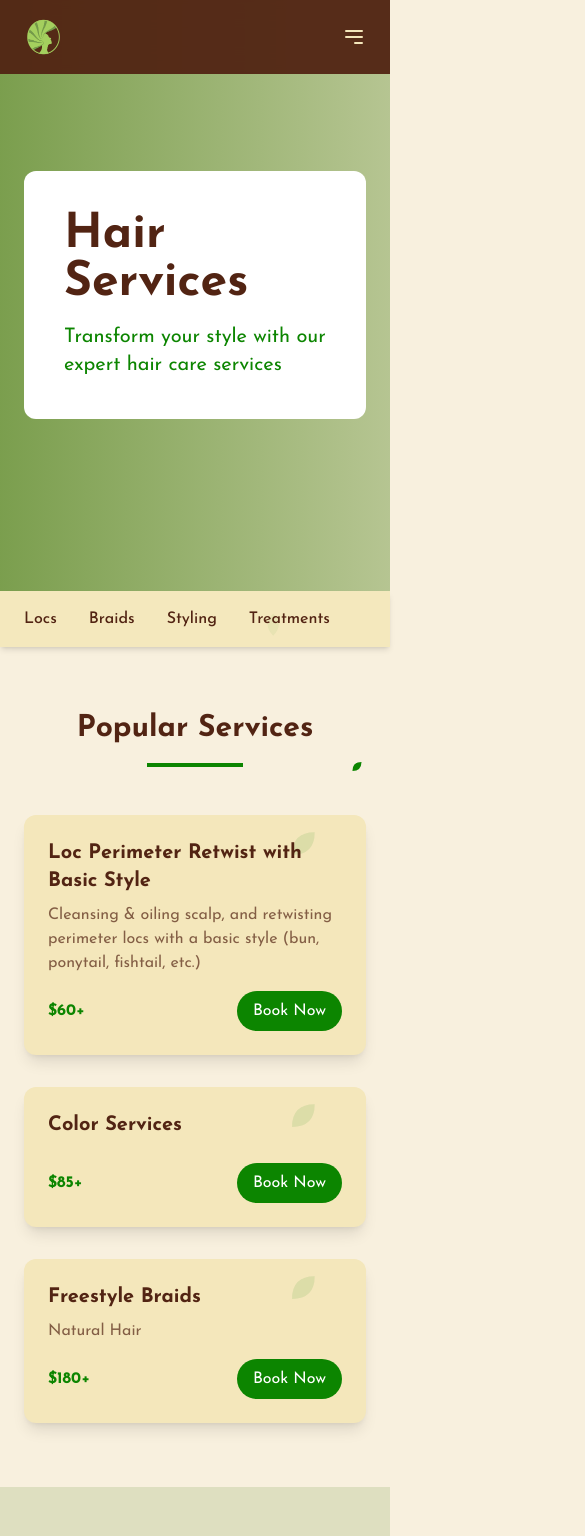
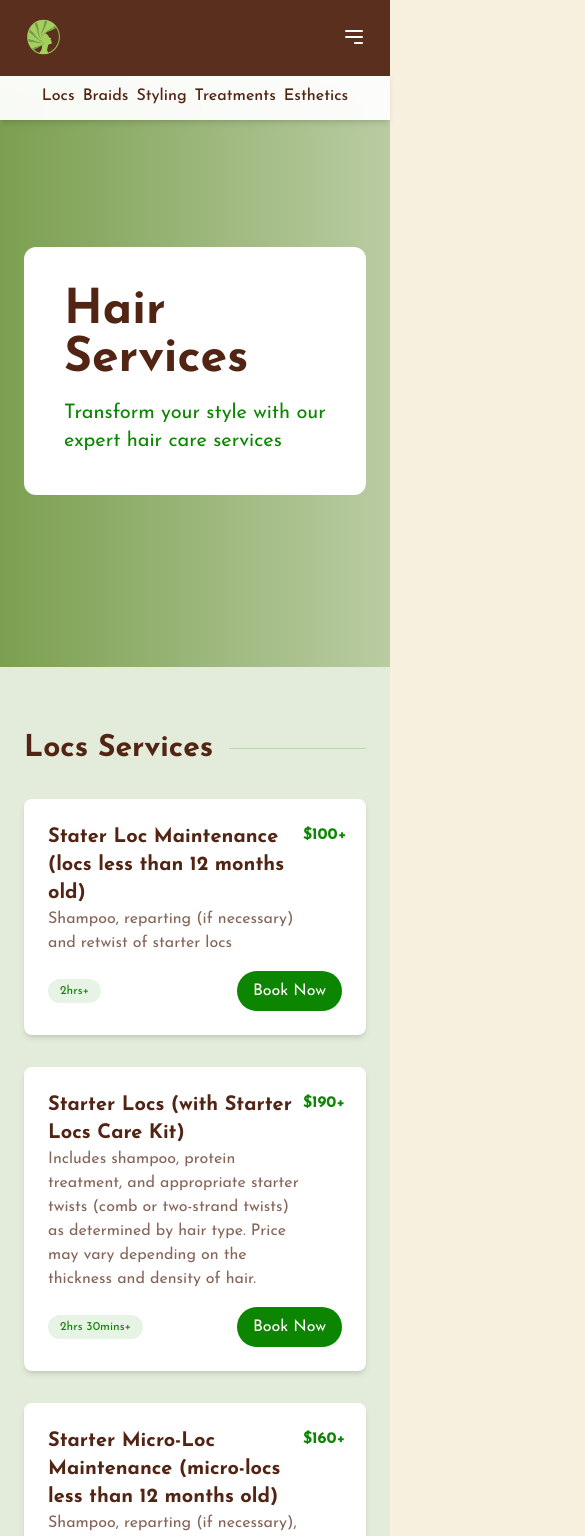
Before and after one commit to jdotglove/the-sweetest-lime-web, a Nuxt app: page /hair-services in a window 390 px wide. Shown: the top 1536 px of the page, 585 px wide, since content can reach past the window. Built offline with nearby package versions, Linux system fonts and the light colour scheme.

Commit message:
update theme color and update navigation setup

```diff
--- a/components/Navbar.vue
+++ b/components/Navbar.vue
@@ -19,8 +19,10 @@
         </li>
       </ul>
     </div>
+
   </nav>
-  <nav class="fixed w-full md:hidden top-0 z-50 backdrop-blur-md bg-primary/95 text-secondary">
+
+  <nav class="h-[9dvh] fixed w-full md:hidden top-0 z-50 backdrop-blur-md bg-primary/95 text-secondary">
     <div class="w-[100%] flex justify-between items-center px-6 py-4">
       <div>
         <img src="../assets/sweetest-lime-logo.png" class="w-[10dvw] h-[5dvh] sm:w-[6dvw] lg:w-[4dvw] lg:h-[5dvh]"
@@ -51,6 +53,7 @@
       </div>
     </div>
   </nav>
+  <div class="h-[9dvh] lg:hidden"></div>
 </template>
 
 <script lang="ts">
--- a/pages/about-us.vue
+++ b/pages/about-us.vue
@@ -177,9 +177,9 @@ useSeo({
         <div class="grid md:grid-cols-3 gap-8">
           <div v-for="(member, index) in teamMembers" :key="index" class="group">
             <div class="relative overflow-hidden rounded-xl mb-4">
-              <img v-if="!!member.imageSrc" :src="member.imageSrc" class="w-[30dvw] h-[45dvh]" />
-              <div v-else class="w-[30dvw] h-[45dvh] bg-secondary"></div>
-              <div class="absolute inset-0 bg-accent/80 text-white p-6 flex flex-col justify-end
+              <img v-if="!!member.imageSrc" :src="member.imageSrc" class="lg:w-[30dvw] lg:h-[45dvh]" />
+              <div v-else class="lg:w-[30dvw] lg:h-[45dvh] bg-secondary"></div>
+              <div class="hidden absolute inset-0 bg-accent/80 text-white p-6 lg:flex flex-col justify-end
                 translate-y-full group-hover:translate-y-0 transition-transform duration-300">
                 <h4 class="text-xl font-bold">{{ member.name }}</h4>
                 <p>{{ member.bio }}</p>
--- a/pages/hair-services.vue
+++ b/pages/hair-services.vue
@@ -14,6 +14,22 @@ useSeo({
 
 <template>
   <Navbar />
+  <!-- Quick Navigation with Leaf Accents -->
+  <nav
+    class="fixed w-full top-[4.5rem] lg:top-24 lg:right-0 lg:h-[20dvh] lg:w-[16dvw] lg:rounded-s-xl z-40 bg-secondary/95 backdrop-blur-md shadow-md">
+    <div class="flex lg:flex-col h-full justify-center mx-auto px-6 relative">
+      <ul class="flex lg:flex-col overflow-x-auto gap-2 py-3 text-primary font-medium relative">
+        <li class="" v-for="section in ['Locs', 'Braids', 'Styling', 'Treatments', 'Esthetics']" :key="section">
+          <a :href="`#${section.toLowerCase()}`"
+            class="lg:hover:text-accent transition-colors whitespace-nowrap relative group">
+            {{ section }}
+            <span
+              class="absolute -bottom-1 left-0 w-0 h-0.5 lg:bg-accent transition-all duration-300 group-hover:w-full"></span>
+          </a>
+        </li>
+      </ul>
+    </div>
+  </nav>
   <div class="min-h-screen bg-background">
     <!-- Hero Section -->
     <section class="relative h-[70vh] overflow-hidden">
@@ -26,65 +42,7 @@ useSeo({
       </div>
     </section>
 
-    <!-- Quick Navigation with Leaf Accents -->
-    <nav class="sticky top-0 z-40 bg-secondary/95 backdrop-blur-md shadow-md">
-      <div class="container mx-auto px-6 relative">
-        <div class="absolute right-0 top-0 w-32 h-full opacity-5">
-          <svg viewBox="0 0 100 100" class="h-full text-accent">
-            <path d="M20,40 Q0,60 20,80 Q40,60 20,40 Z" fill="currentColor" />
-          </svg>
-        </div>
-        <ul class="flex overflow-x-auto gap-8 py-4 text-primary font-medium relative">
-          <li v-for="section in ['Locs', 'Braids', 'Styling', 'Treatments']" :key="section">
-            <a :href="`#${section.toLowerCase()}`"
-              class="hover:text-accent transition-colors whitespace-nowrap relative group">
-              {{ section }}
-              <span
-                class="absolute -bottom-1 left-0 w-0 h-0.5 bg-accent transition-all duration-300 group-hover:w-full"></span>
-            </a>
-          </li>
-        </ul>
-      </div>
-    </nav>
 
-    <!-- Featured Services with Organic Design -->
-    <section class="py-16 px-6">
-      <div class="container mx-auto">
-        <h2 class="text-3xl font-bold text-primary mb-12 text-center relative">
-          Popular Services
-          <div class="relative">
-            <div class="w-24 h-1 bg-accent mx-auto mt-4"></div>
-            <svg class="absolute -right-4 -top-2 w-8 h-8 text-accent transform rotate-45" viewBox="0 0 100 100">
-              <path d="M20,40 Q0,60 20,80 Q40,60 20,40 Z" fill="currentColor" />
-            </svg>
-          </div>
-        </h2>
-
-        <div class="grid md:grid-cols-3 gap-8">
-          <div v-for="service in featuredServices" :key="service.id"
-            class="bg-secondary rounded-xl overflow-hidden shadow-lg hover:shadow-xl transition-all duration-300 relative group">
-            <div
-              class="absolute top-0 right-0 w-20 h-20 opacity-10 transform rotate-45 group-hover:rotate-90 transition-transform">
-              <svg viewBox="0 0 100 100" class="text-accent">
-                <path d="M20,40 Q0,60 20,80 Q40,60 20,40 Z" fill="currentColor" />
-              </svg>
-            </div>
-
-            <div class="p-6 relative h-full flex flex-col justify-between">
-              <h3 class="text-xl font-bold text-primary mb-2">{{ service.name }}</h3>
-              <p class="text-primary/70 mb-4">{{ service.description }}</p>
-              <div class="flex justify-between items-center justify-self-end">
-                <span class="text-accent font-bold">{{ service.price }}</span>
-                <a :href="service.link" target="_blank"
-                  class="bg-accent text-white px-4 py-2 rounded-full hover:bg-dark-green transition-colors">
-                  Book Now
-                </a>
-              </div>
-            </div>
-          </div>
-        </div>
-      </div>
-    </section>
 
     <!-- Service Categories -->
     <div class="bg-dark-green/20 py-16 px-6">
@@ -99,12 +57,12 @@ useSeo({
           <div class="grid lg:grid-cols-2 gap-8">
             <article v-for="service in locsServices" :key="service.id" :href="service.link" target="_blank"
               class="bg-white rounded-lg p-6 shadow-md hover:shadow-lg transition-shadow flex flex-col justify-between">
-              <div class="flex justify-between items-start mb-4">
+              <div class="justify-between grid grid-cols-[1fr_10dvw] items-start mb-4">
                 <div>
                   <h3 class="text-xl font-bold text-primary">{{ service.name }}</h3>
                   <p class="text-primary/70">{{ service.description }}</p>
                 </div>
-                <span class="text-accent font-bold whitespace-nowrap">{{ service.price }}</span>
+                <span class="text-accent text-right font-bold whitespace-nowrap">{{ service.price }}</span>
               </div>
               <section class="flex items-center justify-between">
                 <div class="flex gap-2 h-fit  flex-wrap">
@@ -134,12 +92,12 @@ useSeo({
           <div class="grid lg:grid-cols-2 gap-8">
             <article v-for="service in braidsServices" :key="service.id" :href="service.link" target="_blank"
               class="bg-white rounded-lg p-6 shadow-md hover:shadow-lg transition-shadow flex flex-col justify-between">
-              <div class="flex justify-between items-start mb-4">
+              <div class="justify-between grid grid-cols-[1fr_10dvw] items-start mb-4">
                 <div>
                   <h3 class="text-xl font-bold text-primary">{{ service.name }}</h3>
                   <p class="text-primary/70">{{ service.description }}</p>
                 </div>
-                <span class="text-accent font-bold whitespace-nowrap">from {{ service.price }}</span>
+                <span class="text-accent text-right font-bold whitespace-nowrap">{{ service.price }}</span>
               </div>
               <section class="flex items-center justify-between">
                 <div class="flex gap-2 h-fit  flex-wrap">
@@ -168,13 +126,13 @@ useSeo({
 
           <div class="grid lg:grid-cols-2 gap-8">
             <article v-for="service in stylingServices" :key="service.id" :href="service.link" target="_blank"
-              class="bg-white rounded-lg p-6 shadow-md hover:shadow-lg transition-shadow flex flex-col justify-between">
-              <div class="flex justify-between items-start mb-4">
+              class="bg-white rounded-lg lg:w-full w-[87dvw] p-6 shadow-md hover:shadow-lg transition-shadow flex flex-col justify-between">
+              <div class="grid grid-cols-[1fr_10dvw] justify-between items-start mb-4">
                 <div>
-                  <h3 class="text-xl font-bold text-primary">{{ service.name }}</h3>
+                  <h3 class="text-xl font-bold flex-wrap text-primary">{{ service.name }}</h3>
                   <p class="text-primary/70">{{ service.description }}</p>
                 </div>
-                <span class="text-accent font-bold whitespace-nowrap">{{ service.price }}</span>
+                <span class="text-accent text-right font-bold">{{ service.price }}</span>
               </div>
               <section class="flex items-center justify-between">
                 <div class="flex gap-2 h-fit  flex-wrap">
@@ -204,12 +162,12 @@ useSeo({
           <div class="grid lg:grid-cols-2 gap-8">
             <article v-for="service in treatmentServices" :key="service.id" :href="service.link" target="_blank"
               class="bg-white rounded-lg p-6 shadow-md hover:shadow-lg transition-shadow flex flex-col justify-between">
-              <div class="flex justify-between items-start mb-4">
+              <div class="grid grid-cols-[1fr_10dvw] justify-between items-start mb-4">
                 <div>
                   <h3 class="text-xl font-bold text-primary">{{ service.name }}</h3>
                   <p class="text-primary/70">{{ service.description }}</p>
                 </div>
-                <span class="text-accent font-bold whitespace-nowrap">{{ service.price }}</span>
+                <span class="text-accent text-right font-bold whitespace-nowrap">{{ service.price }}</span>
               </div>
               <section class="flex items-center justify-between">
                 <div class="flex gap-2 h-fit  flex-wrap">
@@ -239,12 +197,12 @@ useSeo({
           <div class="grid lg:grid-cols-2 gap-8">
             <article v-for="service in estheticsServices" :key="service.id" :href="service.link" target="_blank"
               class="bg-white rounded-lg p-6 shadow-md hover:shadow-lg transition-shadow flex flex-col justify-between">
-              <div class="flex justify-between items-start mb-4">
+              <div class="lg:flex grid grid-cols-[1fr_7dvw] justify-between items-start mb-4">
                 <div>
                   <h3 class="text-xl font-bold text-primary">{{ service.name }}</h3>
                   <p class="text-primary/70">{{ service.description }}</p>
                 </div>
-                <span class="text-accent font-bold whitespace-nowrap">{{ service.price }}</span>
+                <span class="text-accent font-bold">{{ service.price }}</span>
               </div>
               <section class="flex items-center justify-between">
                 <div class="flex gap-2 h-fit  flex-wrap">
@@ -317,9 +275,8 @@ useSeo({
 </template>
 
 <script lang="ts">
-import Navbar from '../components/Navbar.vue'
-import Footer from '../components/Footer.vue'
-
+import Navbar from '../components/Navbar.vue';
+import Footer from '../components/Footer.vue';
 
 export default {
   components: {
@@ -696,7 +653,7 @@ export default {
           id: 16,
           name: 'Special Events',
           description: 'Wedding, prom, anniversary, photo shoot or class reunion... if you want to look extra special we provide convenient on-site hair and/or make-up services or you can reserve the salon for parties of three or more.',
-          price: 'Please call for estimates or schedule a free consultation.',
+          // price: 'Call for pricing.',
           details: ['15mins+'],
           link: 'https://book.squareup.com/appointments/55614969-c9c8-4268-a409-b631cbb6574b/location/9F5K62XVNWWGR/services/G42VA5MQTGKXY7EXP47ZB5RA'
         }
@@ -861,7 +818,7 @@ export default {
           id: 6,
           name: 'Special Events',
           description: 'Wedding, prom, anniversary, photo shoot or class reunion... if you want to look extra special we provide convenient on-site hair and/or make-up services or you can reserve the salon for parties of three or more.',
-          price: 'Please call for estimates or schedule a free consultation.',
+          // price: 'Call for pricing.',
           details: ['15mins+'],
           link: 'https://book.squareup.com/appointments/55614969-c9c8-4268-a409-b631cbb6574b/location/9F5K62XVNWWGR/services/G42VA5MQTGKXY7EXP47ZB5RA'
         }
--- a/tailwind.config.ts
+++ b/tailwind.config.ts
@@ -12,9 +12,9 @@ export default {
   theme: {
     extend: {
       colors: {
-        background: '#F8F0DE',
+        background: '#FFFFFF',
         primary: '#522413',
-        secondary: '#F4E7BB',
+        secondary: '#FFFFFF',
         accent: '#0C8500',
         'dark-green': '#749A46',
         'light-green': '#A4CE5E',
```
Also changed, not shown: pages/body-work.vue (+17 -13 lines), pages/index.vue (+10 -11 lines), pages/nail-care.vue (+17 -12 lines).
